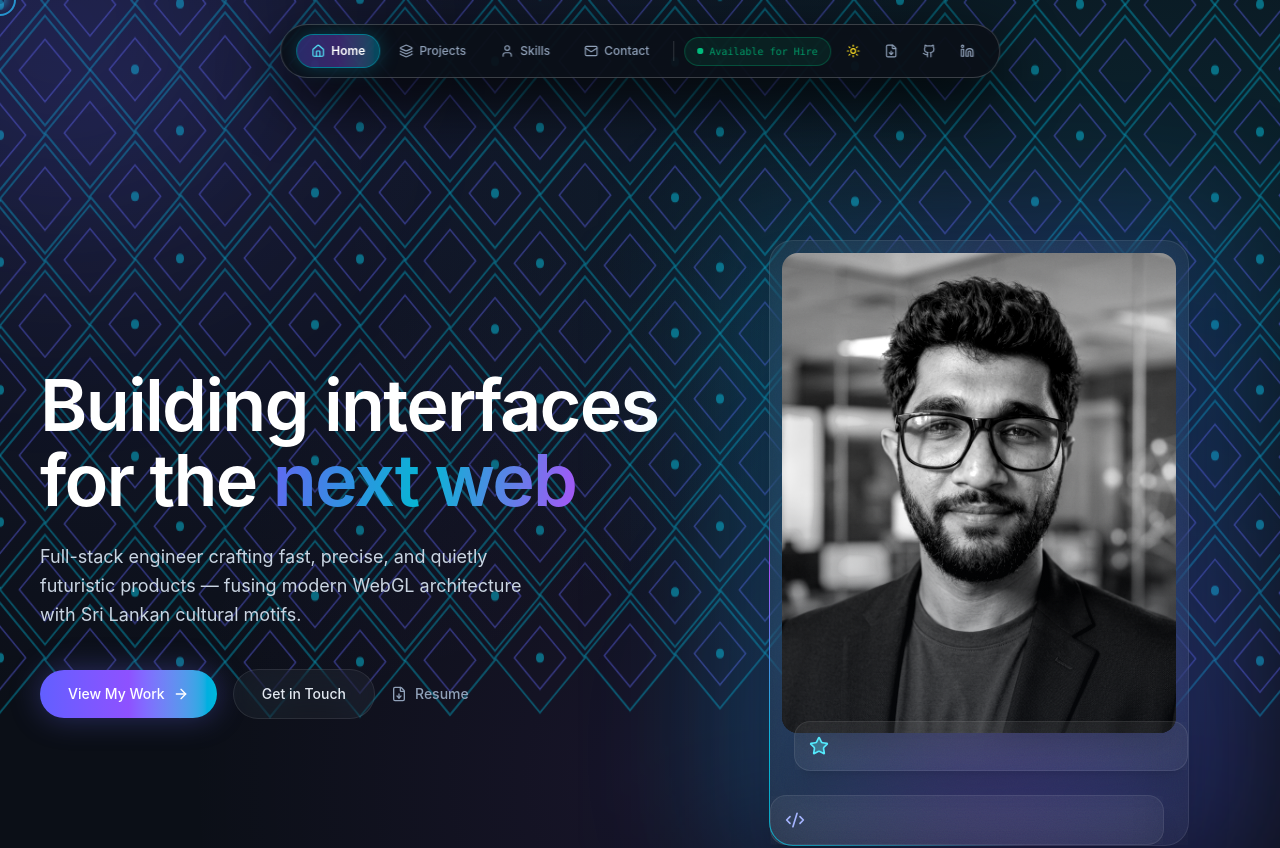
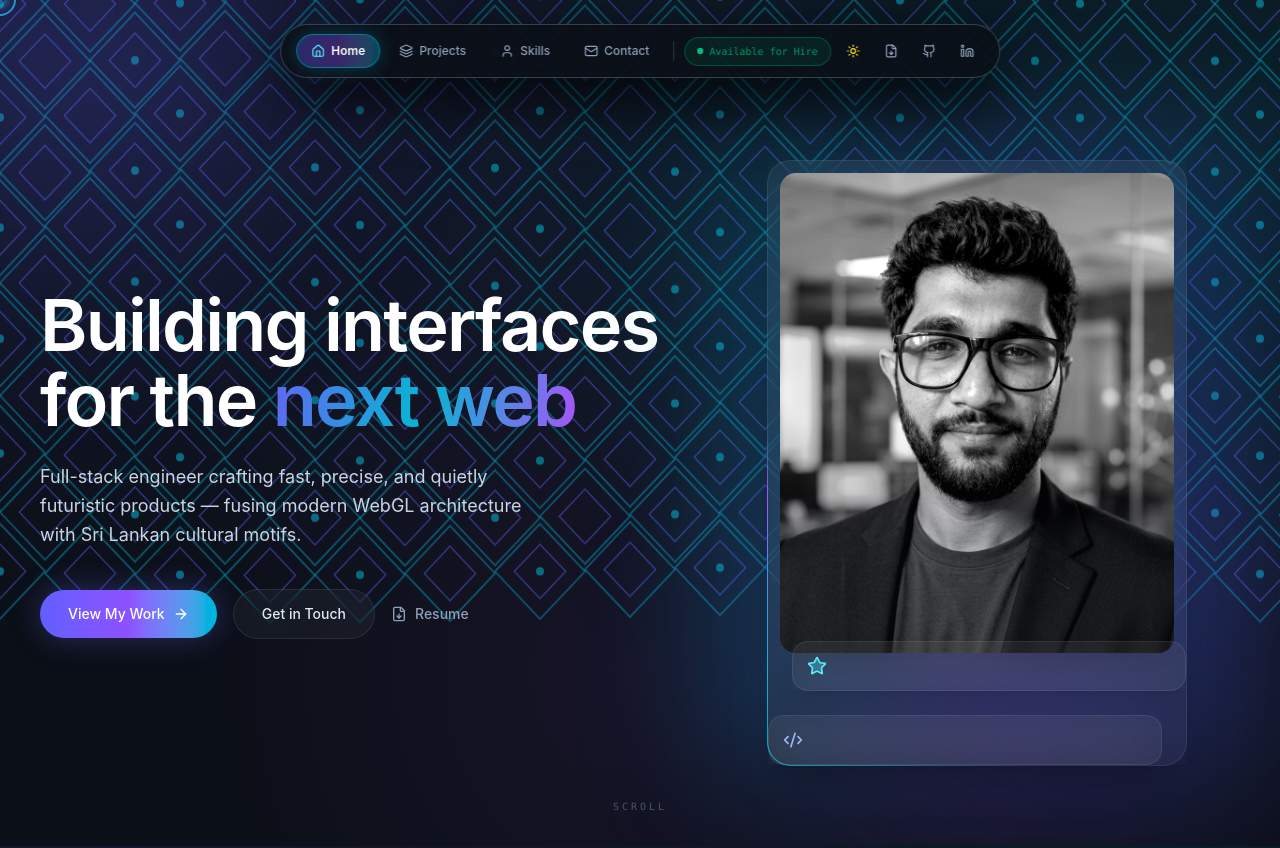
Before and after one commit to sasiruliyanage2004/portfolio-, a React (Vite) app: page / in a window 1280 px wide. Shown: the top 848 px of the page. Built offline with nearby package versions, Linux system fonts and the light colour scheme.

Commit message:
style_reduce_hero_top_padding_for_perfect_compact_whitespace

```diff
--- a/src/components/cyber/HeroCyber.jsx
+++ b/src/components/cyber/HeroCyber.jsx
@@ -94,7 +94,7 @@ export default function HeroCyber({ culturalTheme = "dumbara" }) {
   return (
     <section
       id="home"
-      className="relative min-h-screen w-full overflow-hidden mesh-bg flex items-center pt-36 sm:pt-40 lg:pt-44 pb-16"
+      className="relative min-h-screen w-full overflow-hidden mesh-bg flex items-center pt-24 sm:pt-28 lg:pt-32 pb-12"
     >
       {/* Real-time Procedural HTML5 Canvas Cultural Motif Engine */}
       <CulturalPatternCanvas theme={culturalTheme} />
@@ -102,7 +102,7 @@ export default function HeroCyber({ culturalTheme = "dumbara" }) {
       <div className="absolute -top-40 -left-32 h-96 w-96 rounded-full bg-indigo-500/20 blur-[120px] float-slow pointer-events-none" />
       <div className="absolute bottom-0 right-0 h-[28rem] w-[28rem] rounded-full bg-violet-500/15 blur-[130px] pointer-events-none" />
 
-      <div className="relative z-10 mx-auto grid w-full max-w-7xl grid-cols-1 gap-10 px-6 py-8 sm:py-12 lg:grid-cols-[1.1fr_0.9fr] lg:items-center lg:px-10">
+      <div className="relative z-10 mx-auto grid w-full max-w-7xl grid-cols-1 gap-8 px-6 py-4 sm:py-6 lg:grid-cols-[1.1fr_0.9fr] lg:items-center lg:px-10">
         {/* Left Column — Text Intro */}
         <motion.div style={{ scale: heroTextScale, y: heroTextY, opacity: heroTextOpacity }}>
           <motion.h1
@@ -158,7 +158,7 @@ export default function HeroCyber({ culturalTheme = "dumbara" }) {
           initial={{ opacity: 0, y: 24, scale: 0.95 }}
           animate={{ opacity: 1, y: 0, scale: 1 }}
           transition={{ duration: 0.8, delay: 0.2 }}
-          className="group relative flex justify-center [perspective:1000px] py-4 px-4"
+          className="group relative flex justify-center [perspective:1000px] py-2 px-4"
         >
           {/* Ambient Glow Aura */}
           <div className="absolute inset-4 bg-gradient-to-r from-cyan-500/25 via-indigo-500/25 to-blue-500/25 rounded-3xl blur-3xl scale-105 pointer-events-none" />
```
